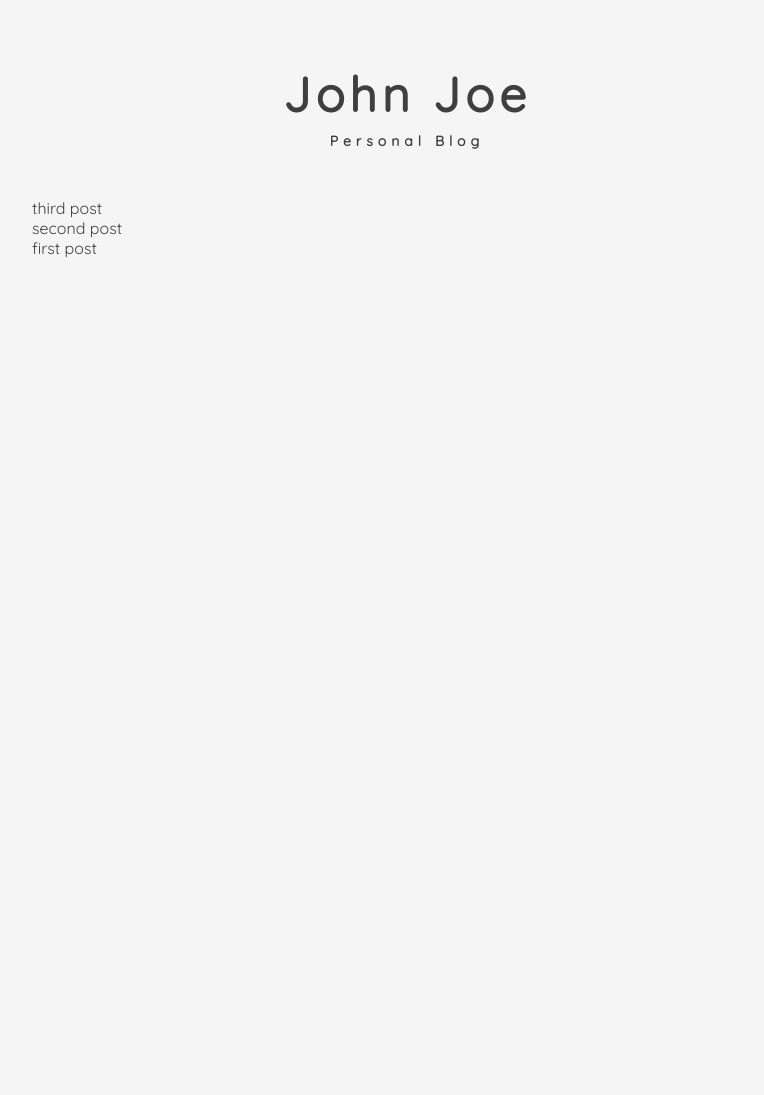
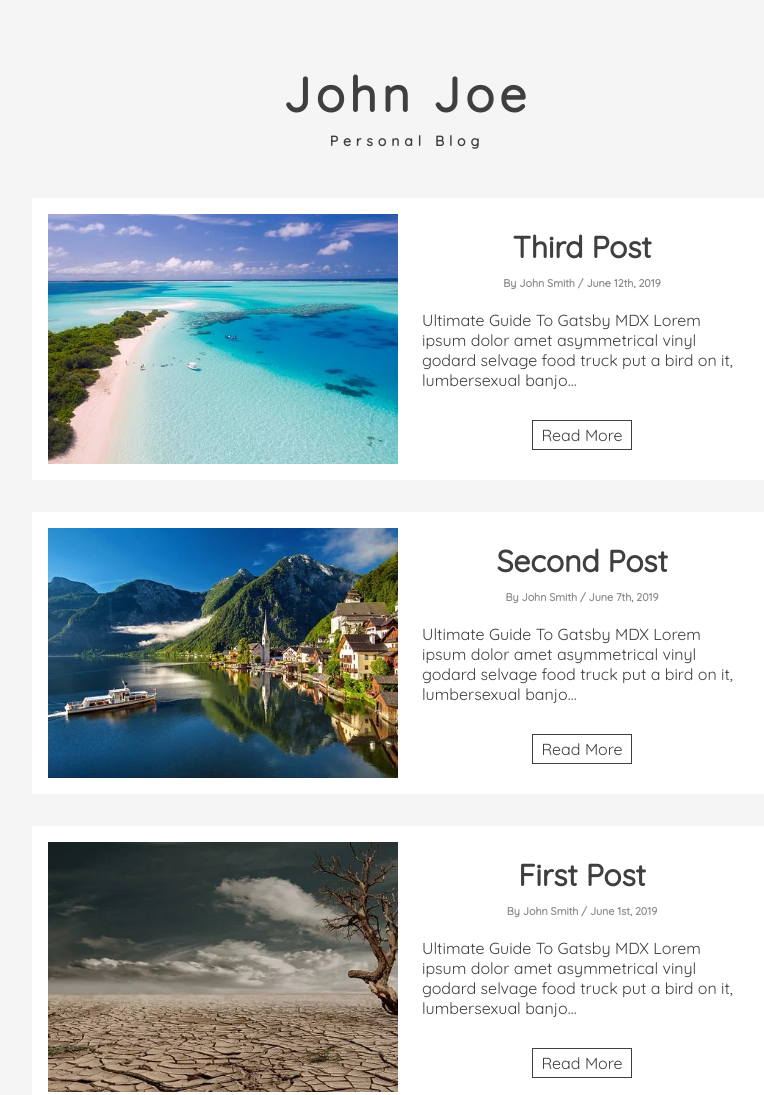
Before and after one commit to yinglu91/gatsby-blog, a Gatsby site: page / in a window 1280 px wide. Shown: the whole page, without its empty margins (233-997 px from the left). Before the commit the page ends 800 px from the top, so only its background shows below. Built offline with nearby package versions, Linux system fonts and the light colour scheme; Gatsby itself is replaced by a stand-in of ours; some packages are replaced by stand-ins of ours.

Commit message:
PostCard done

```diff
--- a/src/components/PostCard.js
+++ b/src/components/PostCard.js
@@ -8,7 +8,25 @@ const PostCard = ({ post }) => {
   const { title, date, author, slug } = post.frontmatter
   const img = post.frontmatter.image.childImageSharp.fluid
 
-  return <div>{title}</div>
+  return (
+    <article className={styles.card}>
+      <div className={styles.image}>
+        <Image fluid={img} />
+      </div>
+      <div className={styles.info}>
+        <div>
+          <h2>{title}</h2>
+          <h6>
+            <span>by {author}</span> / <span>{date}</span>
+          </h6>
+          <p>{post.excerpt}</p>
+          <Link to={slug} className={styles.link}>
+            read more
+          </Link>
+        </div>
+      </div>
+    </article>
+  )
 }
 
 export default PostCard
```
